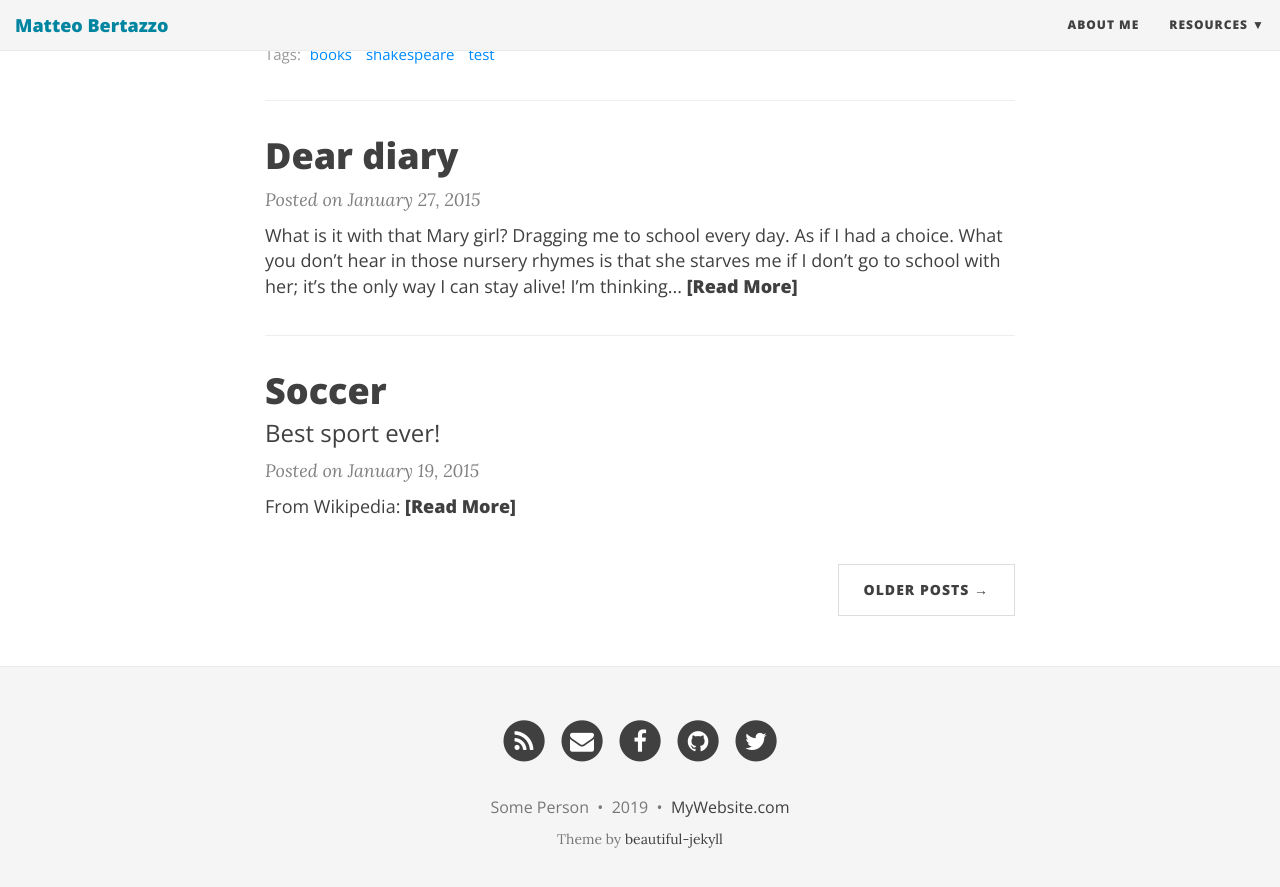
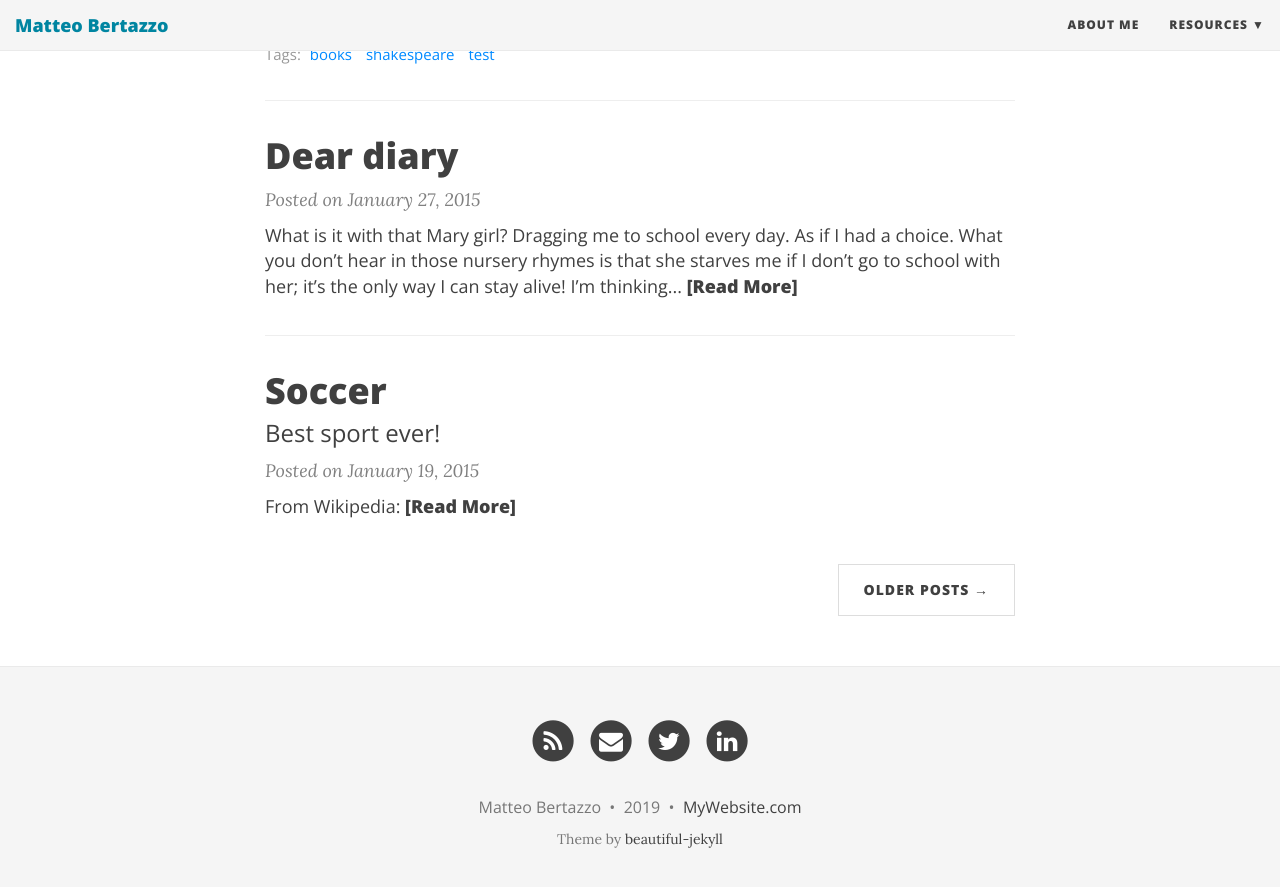
Before and after one commit to mbertazz/mbertazz.github.io, a Jekyll site: the page built from index.html, in a window 1280 px wide and 900 px high, scrolled down 1134 px. Shown: the top 887 px of the window. Built offline with Jekyll 4.4.1, drawn with Linux system fonts in a browser that asks for light colours; nearby versions of some CDN libraries; the list of posts is cut into pages by our own code.

Commit message:
Update _config.yml

```diff
--- a/_config.yml
+++ b/_config.yml
@@ -59,7 +59,7 @@ footer-link-col: "#404040"
 # Change all these values or delete the ones you don't want.
 # Important: you must keep the "name" parameter, everything else you can remove
 author:
-  name: Some Person
+  name: Matteo Bertazzo
 
 # Select your active Social Network Links.
 # Uncomment the links you want to show in the footer and add your information to each link.
@@ -67,12 +67,12 @@ author:
 # If you want to add a new link that isn't here, you'll need to also edit the file _data/SocialNetworks.yml
 social-network-links:
   rss: true
-  email: "someone@example.com"
-  facebook: deanattali
-  github: daattali
-  twitter: daattali
+  email: "matteo@bertazzo.org"
+# facebook: deanattali
+#  github: daattali
+  twitter: mbertazz
 #  reddit: yourname
-#  linkedin: daattali
+  linkedin: mbertazz
 #  xing: yourname
 #  stackoverflow: "3943160/daattali"
 #  snapchat: deanat78
```
